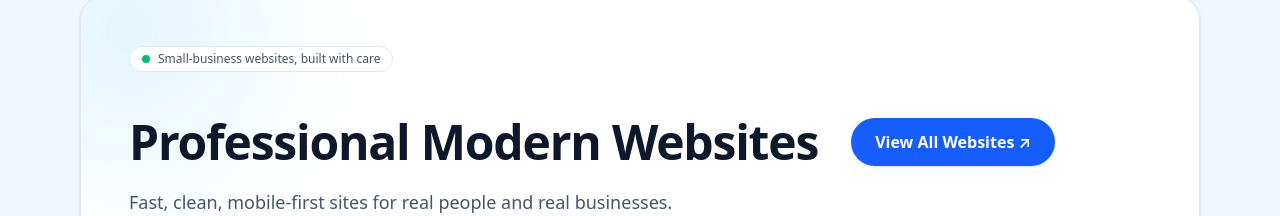
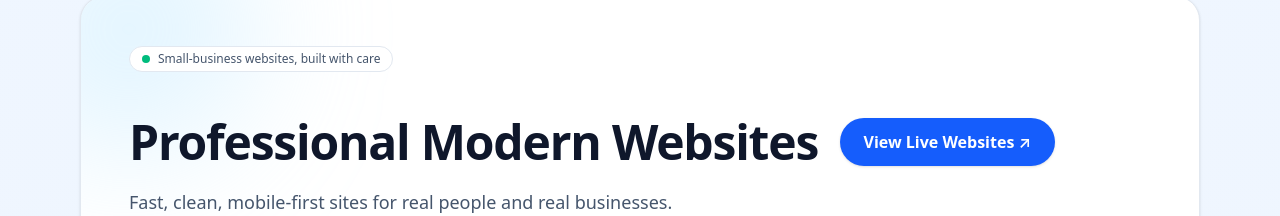
Before and after one commit to ConnerMcCarthy/conner-business-site, a Next.js app: page / in a window 1280 px wide. Shown: the part 245-461 px from the top of the page. Built offline with nearby package versions, Linux system fonts and the light colour scheme.

Commit message:
Rename websites button to "View Live Websites"

```diff
--- a/app/designs/simple-home.tsx
+++ b/app/designs/simple-home.tsx
@@ -124,7 +124,7 @@ export default function Theme1Home() {
                   href="/websites"
                   className="hidden lg:inline-flex flex-shrink-0 items-center gap-2 rounded-full bg-blue-600 px-6 py-3 text-base font-semibold text-white shadow-sm transition-all duration-200 hover:bg-blue-700 hover:scale-105 hover:shadow-md mr-24"
                 >
-                  View All Websites ↗
+                  View Live Websites ↗
                 </Link>
               </div>
 
@@ -143,7 +143,7 @@ export default function Theme1Home() {
                   href="/websites"
                   className="lg:hidden inline-flex items-center gap-2 rounded-full bg-blue-600 px-5 py-3 text-sm font-semibold text-white shadow-sm transition-all duration-200 hover:bg-blue-700 hover:scale-105 hover:shadow-md"
                 >
-                  View All Websites ↗
+                  View Live Websites ↗
                 </Link>
               </div>
 
```
